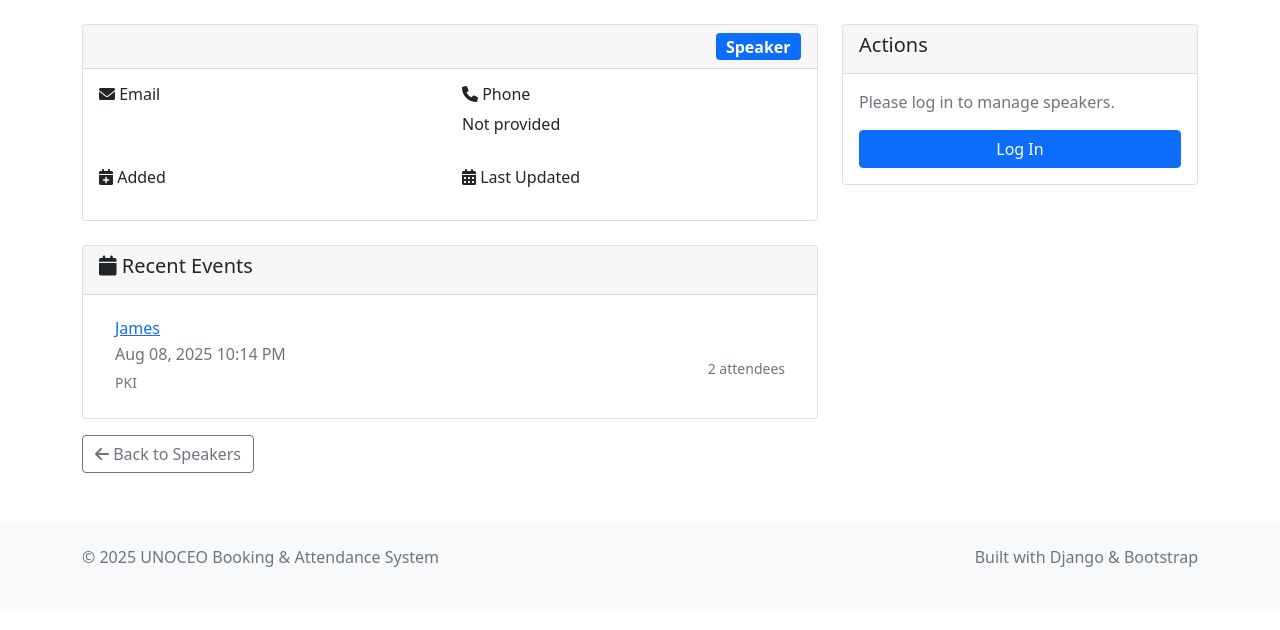
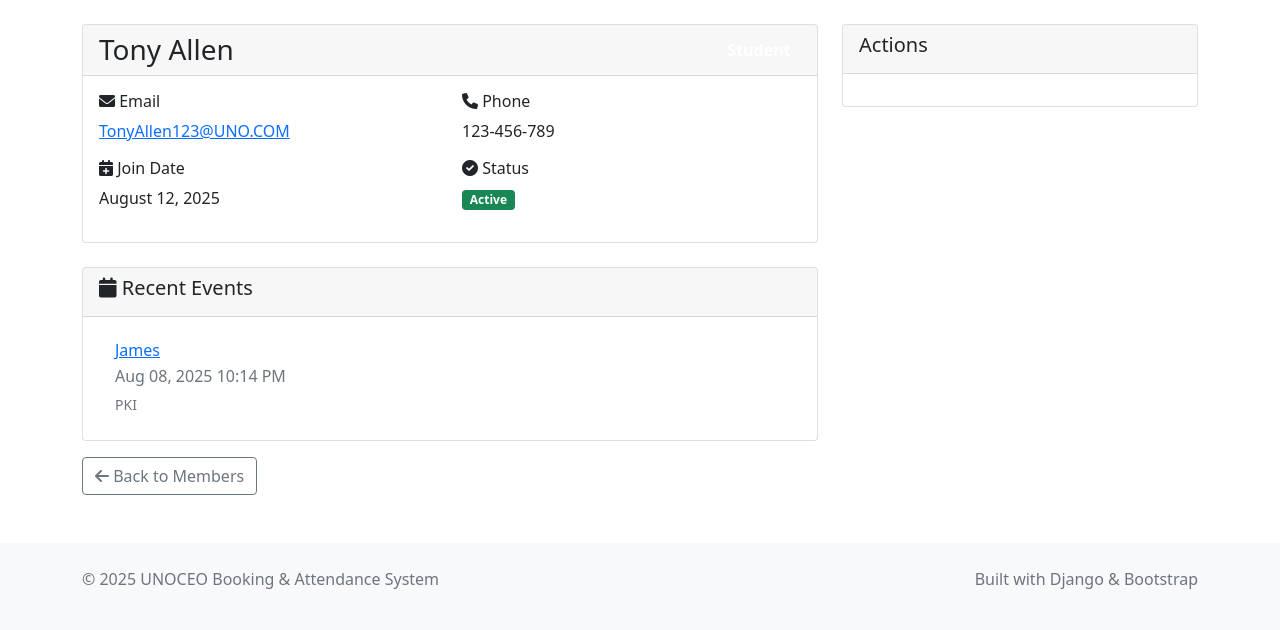
Before and after one commit to RuotG123/codexa, a Django app: page /members/2/ in a window 1280 px wide. Shown: the part 56-686 px from the top of the page. Run offline with Django 5.2, Linux system fonts and the light colour scheme; data comes from the database, SQL or seed files in the repository.

Commit message:
fix detail

```diff
--- a/event_management/display/templates/event_management/list.html
+++ b/event_management/display/templates/event_management/list.html
@@ -38,9 +38,6 @@
                                 <span class="badge bg-{{ event.event_type|default:'secondary' }}">
                                     {{ event.get_event_type_display }}
                                 </span>
-                                <small class="text-muted">
-                                    {{ event.attendee_count }} attendees
-                                </small>
                             </div>
                         </div>
                         <div class="card-footer">
--- a/member_management/display/templates/member_management/detail.html
+++ b/member_management/display/templates/member_management/detail.html
@@ -1,6 +1,6 @@
 {% extends 'base.html' %}
 
-{% block title %}{{ speaker.name }}{% endblock %}
+{% block title %}{{ member.name }}{% endblock %}
 
 {% block content %}
 <div class="container mt-4">
@@ -8,38 +8,48 @@
         <div class="col-lg-8">
             <div class="card">
                 <div class="card-header d-flex justify-content-between align-items-center">
-                    <h1 class="h3 mb-0">{{ speaker.name }}</h1>
-                    <span class="badge bg-primary fs-6">Speaker</span>
+                    <h1 class="h3 mb-0">{{ member.name }}</h1>
+                    <span class="badge bg-{{ member.membership_type|default:'secondary' }} fs-6">
+                        {{ member.get_membership_type_display }}
+                    </span>
                 </div>
                 <div class="card-body">
-                    <div class="row mb-3">
+                    <div class="row">
                         <div class="col-md-6">
                             <h6><i class="fas fa-envelope"></i> Email</h6>
-                            <p><a href="mailto:{{ speaker.email }}">{{ speaker.email }}</a></p>
+                            <p><a href="mailto:{{ member.email }}">{{ member.email }}</a></p>
                         </div>
                         <div class="col-md-6">
                             <h6><i class="fas fa-phone"></i> Phone</h6>
-                            <p>{{ speaker.phone|default:"Not provided" }}</p>
+                            <p>{{ member.phone|default:"Not provided" }}</p>
                         </div>
                     </div>
 
-                    {% if speaker.bio %}
-                        <div class="mb-3">
-                            <h6><i class="fas fa-info-circle"></i> Biography</h6>
-                            <p>{{ speaker.bio|linebreaks }}</p>
+                    <div class="row">
+                        <div class="col-md-6">
+                            <h6><i class="fas fa-calendar-plus"></i> Join Date</h6>
+                            <p>{{ member.join_date|date:"F d, Y" }}</p>
+                        </div>
+                        <div class="col-md-6">
+                            <h6><i class="fas fa-check-circle"></i> Status</h6>
+                            <p>
+                                {% if member.is_active %}
+                                    <span class="badge bg-success">Active</span>
+                                {% else %}
+                                    <span class="badge bg-secondary">Inactive</span>
+                                {% endif %}
+                            </p>
+                        </div>
+                    </div>
+
+                    {% if member.user %}
+                        <div class="row">
+                            <div class="col-12">
+                                <h6><i class="fas fa-user"></i> Linked Account</h6>
+                                <p>{{ member.user.username }}</p>
+                            </div>
                         </div>
                     {% endif %}
-
-                    <div class="row">
-                        <div class="col-md-6">
-                            <h6><i class="fas fa-calendar-plus"></i> Added</h6>
-                            <p>{{ speaker.created_at|date:"F d, Y g:i A" }}</p>
-                        </div>
-                        <div class="col-md-6">
-                            <h6><i class="fas fa-calendar-alt"></i> Last Updated</h6>
-                            <p>{{ speaker.updated_at|date:"F d, Y g:i A" }}</p>
-                        </div>
-                    </div>
                 </div>
             </div>
 
@@ -59,24 +69,12 @@
                                         <p class="mb-1 text-muted">{{ event.start_datetime|date:"M d, Y g:i A" }}</p>
                                         <small class="text-muted">{{ event.location|default:"Location TBD" }}</small>
                                     </div>
-                                    <div class="text-end">
-                                        <span class="badge bg-{{ event.event_type|default:'secondary' }}">
-                                            {{ event.get_event_type_display }}
-                                        </span>
-                                        <br>
-                                        <small class="text-muted">{{ event.attendee_count }} attendees</small>
-                                    </div>
+                                    <span class="badge bg-{{ event.event_type|default:'secondary' }}">
+                                        {{ event.get_event_type_display }}
+                                    </span>
                                 </div>
                             {% endfor %}
                         </div>
-                    </div>
-                </div>
-            {% else %}
-                <div class="card mt-4">
-                    <div class="card-body text-center">
-                        <i class="fas fa-calendar-times fa-3x text-muted mb-3"></i>
-                        <h5>No Events Yet</h5>
-                        <p class="text-muted">This speaker hasn't been assigned to any events.</p>
                     </div>
                 </div>
             {% endif %}
@@ -89,20 +87,17 @@
                 </div>
                 <div class="card-body">
                     {% if user.is_authenticated %}
-                        <a href="{% url 'speaker_management:update' speaker.pk %}" class="btn btn-outline-primary btn-block mb-2 w-100">
-                            <i class="fas fa-edit"></i> Edit Speaker
+                        <a href="{% url 'member_management:update' member.pk %}" class="btn btn-outline-primary btn-block mb-2 w-100">
+                            <i class="fas fa-edit"></i> Edit Member
                         </a>
                         <!-- Delete button removed - only available in admin -->
-                        <a href="{% url 'admin:shared_speaker_change' speaker.pk %}" class="btn btn-outline-secondary btn-block mb-2 w-100">
+                        <a href="{% url 'admin:shared_member_change' member.pk %}" class="btn btn-outline-secondary btn-block mb-2 w-100">
                             <i class="fas fa-cog"></i> Manage in Admin
                         </a>
                         <small class="text-muted">
                             <i class="fas fa-info-circle"></i>
-                            To delete this speaker, use the Django admin panel above.
+                            To delete this member, use the Django admin panel above.
                         </small>
-                    {% else %}
-                        <p class="text-muted">Please log in to manage speakers.</p>
-                        <a href="{% url 'admin:login' %}" class="btn btn-primary btn-block w-100">Log In</a>
                     {% endif %}
                 </div>
             </div>
@@ -110,8 +105,8 @@
     </div>
 
     <div class="mt-3">
-        <a href="{% url 'speaker_management:list' %}" class="btn btn-outline-secondary">
-            <i class="fas fa-arrow-left"></i> Back to Speakers
+        <a href="{% url 'member_management:list' %}" class="btn btn-outline-secondary">
+            <i class="fas fa-arrow-left"></i> Back to Members
         </a>
     </div>
 </div>
```
Also changed, not shown: event_management/display/templates/event_management/detail.html (+0 -24 lines), speaker_management/display/templates/speaker_management/detail.html (+0 -38 lines).
